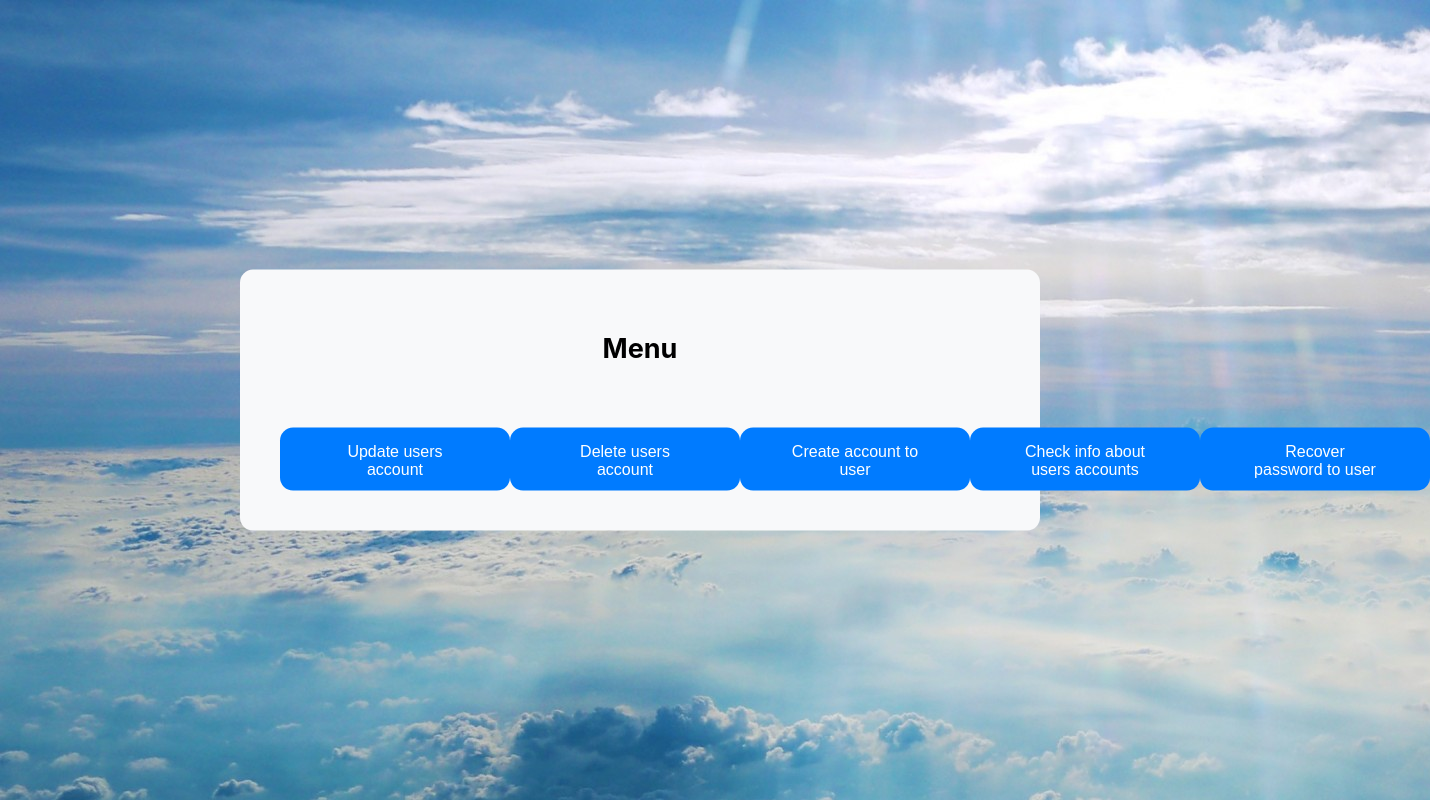
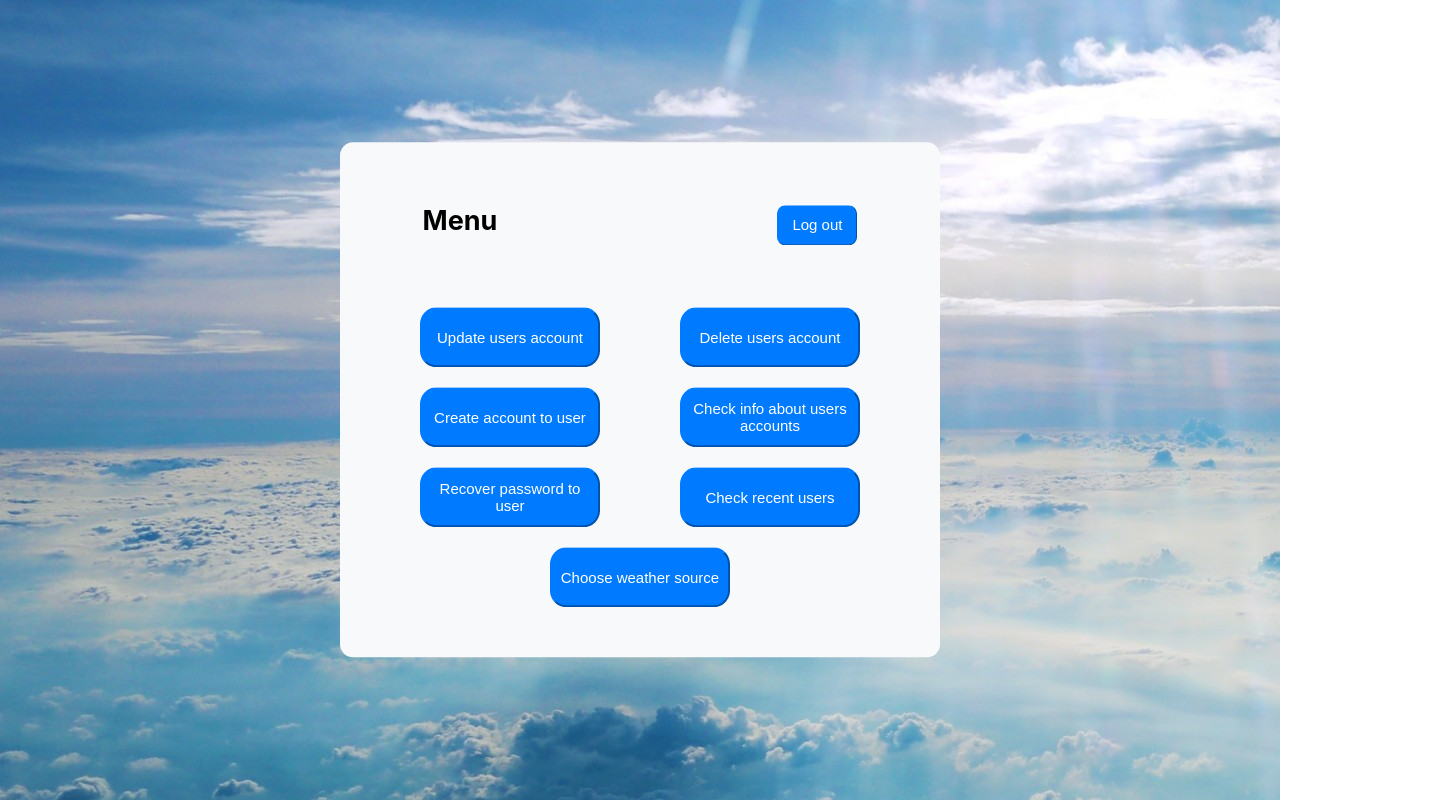
Before and after one commit to Blaze4235/StorMi, a React (Create React App) app in the folder stormi/: page /cabinetAdmin in a window 1280 px wide. Shown: the whole page, 1430 px wide, since content can reach past the window. Built offline with nearby package versions, Linux system fonts and the light colour scheme.

Commit message:
add some css to admin cabinet

```diff
--- a/stormi/src/components/admin/AdminCabinet.jsx
+++ b/stormi/src/components/admin/AdminCabinet.jsx
@@ -1,34 +1,32 @@
 import React from 'react';
 import { Component } from 'react';
+// import { Link } from 'react-router-dom'
 
-import {ButtonCustom} from '../common/ButtonCustom';
-import '../../styles/user/UserCabinetStyle.css';
+import '../../styles/admin/AdminCabinetStyle.css';
 
 export class AdminCabinet extends Component{
     constructor(props) {
         super(props);
         this.props = props;
     }
-    // componentDidMount(){
-    //     document.querySelector('#CabName').textContent = window.localStorage.getItem('Uname');
-    //     document.querySelector('#CabEmail').textContent = window.localStorage.getItem('Umail');
-    //     document.querySelector('#CabPhone').textContent = window.localStorage.getItem('Uphone');
-    // }
     render(){
         return(
             <div className="ticket ticket--cabinet">
                 <div>
-                    <h2 id="userName" className="cabinet-info__title user-name">Menu</h2>
+                    <h2 id="userName" className="cabinet-info__title user-name">Menu
+                    <button className="btnAdminLogOut">Log out</button></h2>
                 </div>
                 <div className="cabinet-info">
                     <div className="cabinet-info__block">
                 </div>
                 <div className="cabinet-info__btn-group">
-                    <ButtonCustom text="Update users account" type="primary"></ButtonCustom>
-                    <ButtonCustom text="Delete users account" type="primary"></ButtonCustom>
-                    <ButtonCustom text="Create account to user" type="primary"></ButtonCustom>
-                    <ButtonCustom text="Check info about users accounts" type="primary"></ButtonCustom>
-                    <ButtonCustom text="Recover password to user" type="primary"></ButtonCustom>
+                    <button className="btnAdmin">Update users account</button>
+                    <button className="btnAdmin">Delete users account</button>
+                    <button className="btnAdmin">Create account to user</button>
+                    <button className="btnAdmin">Check info about users accounts</button>
+                    <button className="btnAdmin">Recover password to user</button>
+                    <button className="btnAdmin">Check recent users</button>
+                    <button className="btnAdmin">Choose weather source</button>
                 </div>
             </div>
             </div>
--- /dev/null
+++ b/stormi/src/styles/admin/AdminCabinetStyle.css
@@ -0,0 +1,51 @@
+.ticket--cabinet{
+    width: 80%;
+    max-width: 520px;
+}
+
+.cabinet-info{
+    display: flex;
+    justify-content: space-between;
+}
+
+.cabinet-info__block{
+    text-align: start;
+}
+
+.cabinet-info__btn-group{
+    margin-top: 30px;
+    display: flex;
+    justify-content: space-around;
+    flex-direction:row;
+    flex-wrap: wrap;
+}
+
+.cabinet__log-out{
+    margin-top: 20px;
+}
+
+.cabinet-info__text{
+    color: #6c757d ;
+}
+.btnAdmin{
+    width: 180px;
+    height: 60px;
+    margin: 10px;
+    border-radius: 2ch;
+    background-color: #007bff;
+    border-color:#007bff;
+    color:white;
+    font-size: 15px;
+}
+
+.btnAdminLogOut{
+    width: 80px;
+    height: 40px;
+    margin-left: 280px;
+    border-width:thin;
+    border-radius: 1ch;
+    background-color: #007bff;
+    border-color:#007bff;
+    color:white;
+    font-size: 15px;
+}
```
Also changed, not shown: package.json (added, +19 -0 lines).
